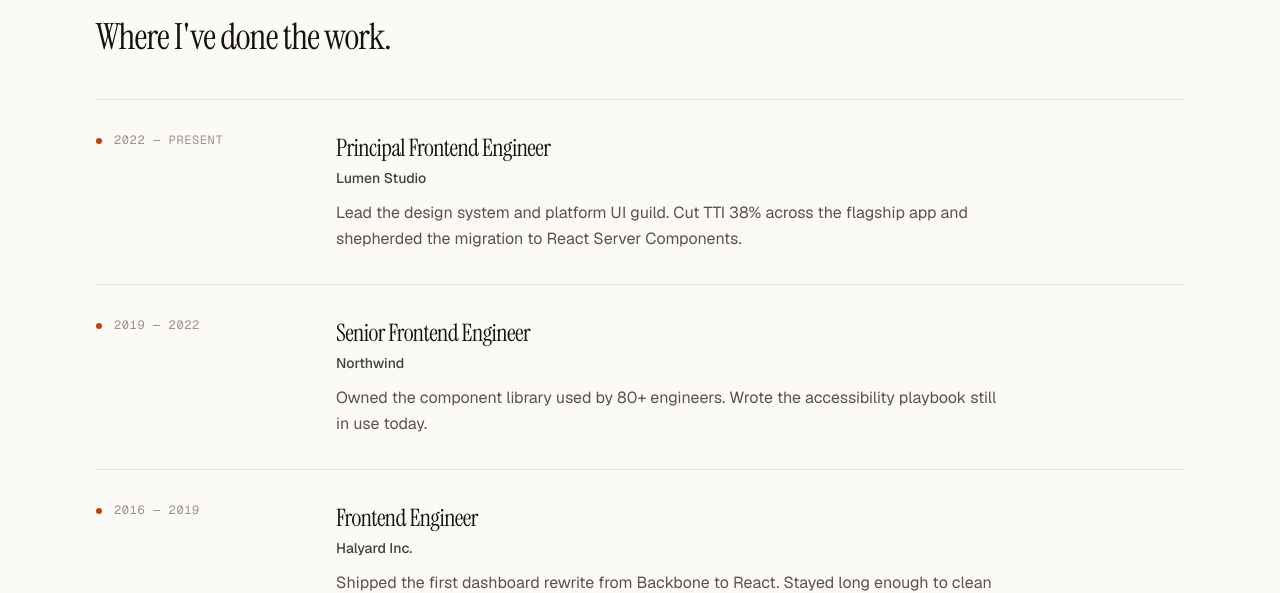
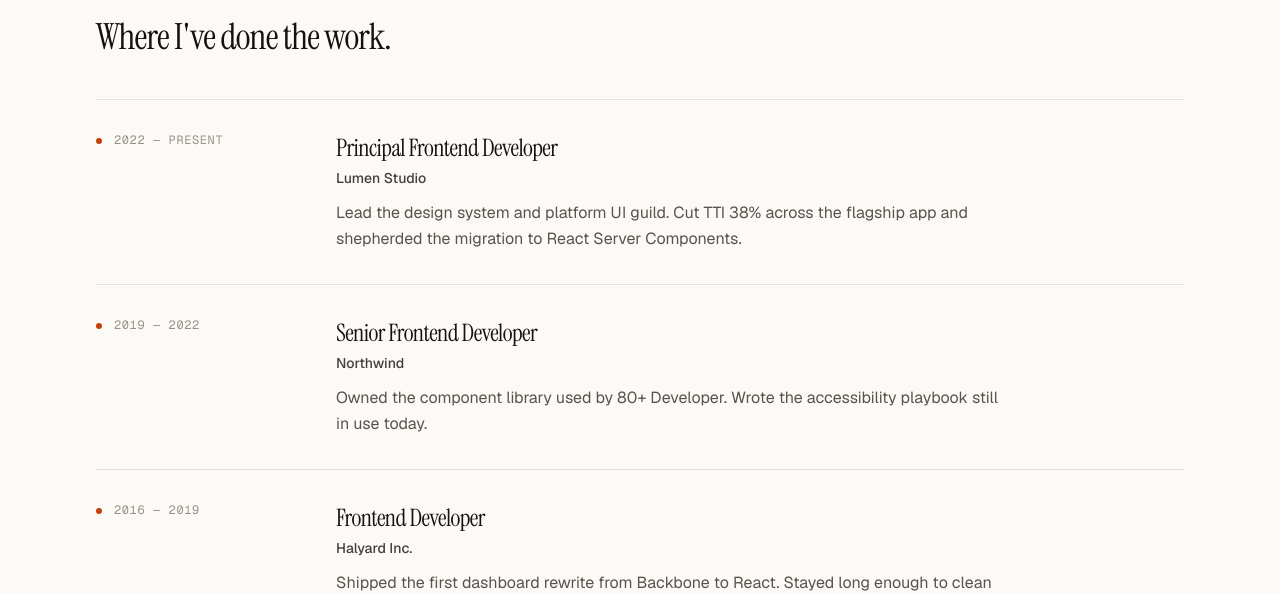
Before and after one commit to MUHAMAD-NAUFAL-666/myblog, a Next.js app: page /about in a window 1280 px wide. Shown: the part 1864-2457 px from the top of the page. Built offline with nearby package versions, Linux system fonts and the light colour scheme.

Commit message:
fix: correct job titles from 'Engineer' to 'Developer' in About page

```diff
--- a/app/about/page.tsx
+++ b/app/about/page.tsx
@@ -5,26 +5,26 @@ import { Container } from "@/app/components/container";
 export const metadata: Metadata = {
   title: "About",
   description:
-    "Naufal is a senior frontend engineer with a decade of experience leading design systems and building durable interfaces.",
+    "Naufal is a senior frontend Developer with a decade of experience leading design systems and building durable interfaces.",
 };
 
 const experience = [
   {
-    role: "Principal Frontend Engineer",
+    role: "Principal Frontend Developer",
     company: "Lumen Studio",
     period: "2022 — Present",
     summary:
       "Lead the design system and platform UI guild. Cut TTI 38% across the flagship app and shepherded the migration to React Server Components.",
   },
   {
-    role: "Senior Frontend Engineer",
+    role: "Senior Frontend Developer",
     company: "Northwind",
     period: "2019 — 2022",
     summary:
-      "Owned the component library used by 80+ engineers. Wrote the accessibility playbook still in use today.",
+      "Owned the component library used by 80+ Developer. Wrote the accessibility playbook still in use today.",
   },
   {
-    role: "Frontend Engineer",
+    role: "Frontend Developer",
     company: "Halyard Inc.",
     period: "2016 — 2019",
     summary:
```
